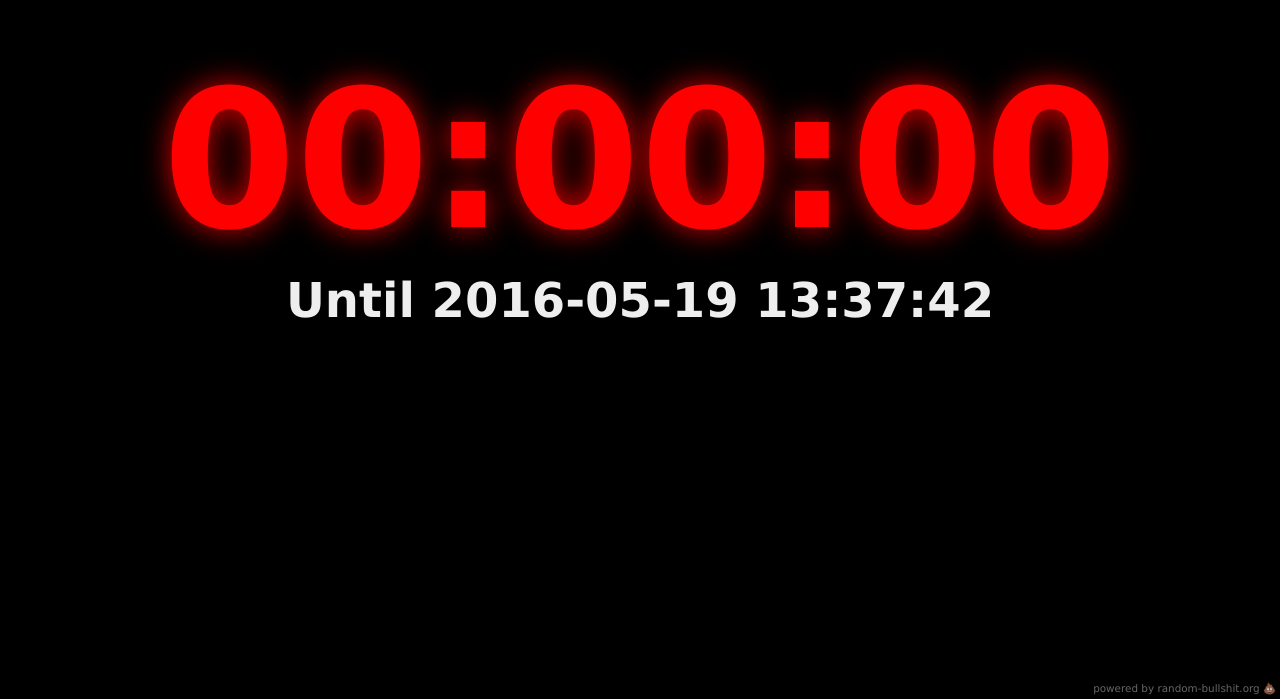
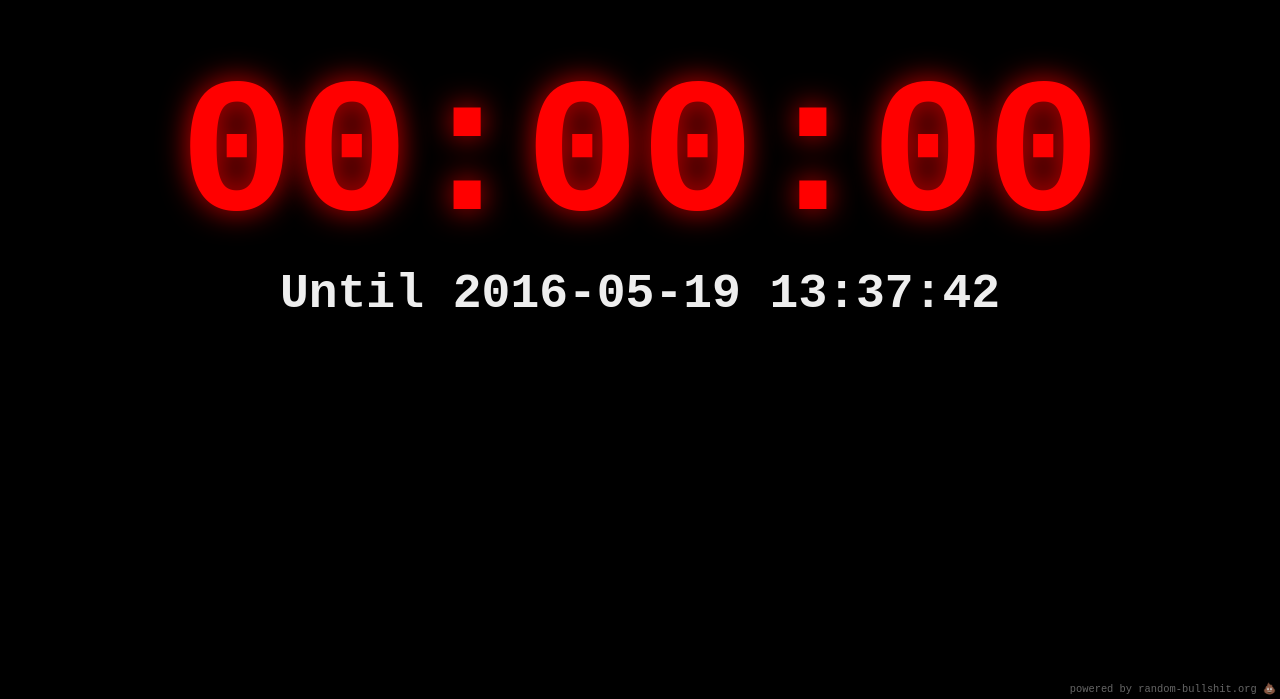
Before and after one commit to FreakyBytes/appday-countdown, a plain HTML site: page index.html in a window 1280 px wide. Shown: the part 101-800 px from the top of the page. Drawn offline with Linux system fonts and the light colour scheme.

Commit message:
switched to monospace font

```diff
--- a/style.css
+++ b/style.css
@@ -7,7 +7,7 @@ html, body {
 	background-color: #000;
 	color: #EEE;
 	overflow-x: hidden;
-	font-family: Verdana, serif;
+	font-family: monospace, Verdana, serif;
 }
 footer {
 	color: #666;
```
